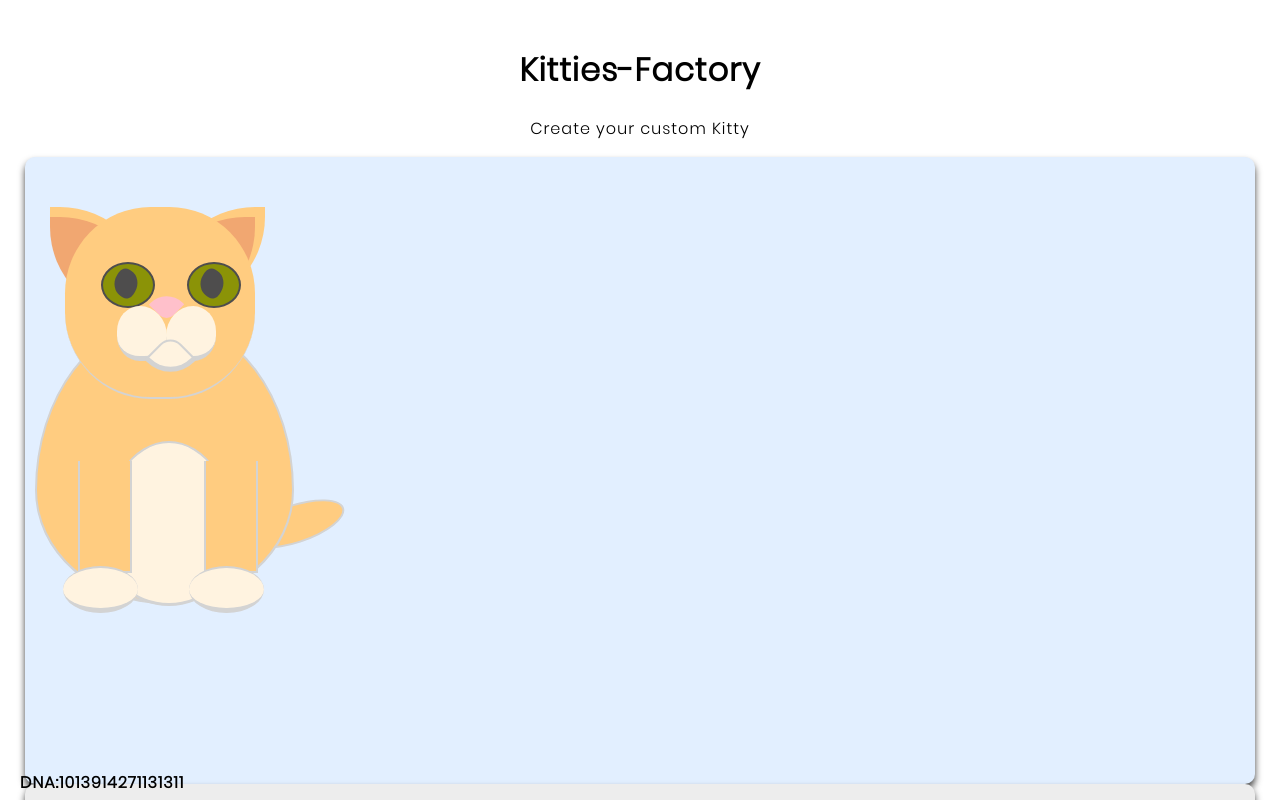
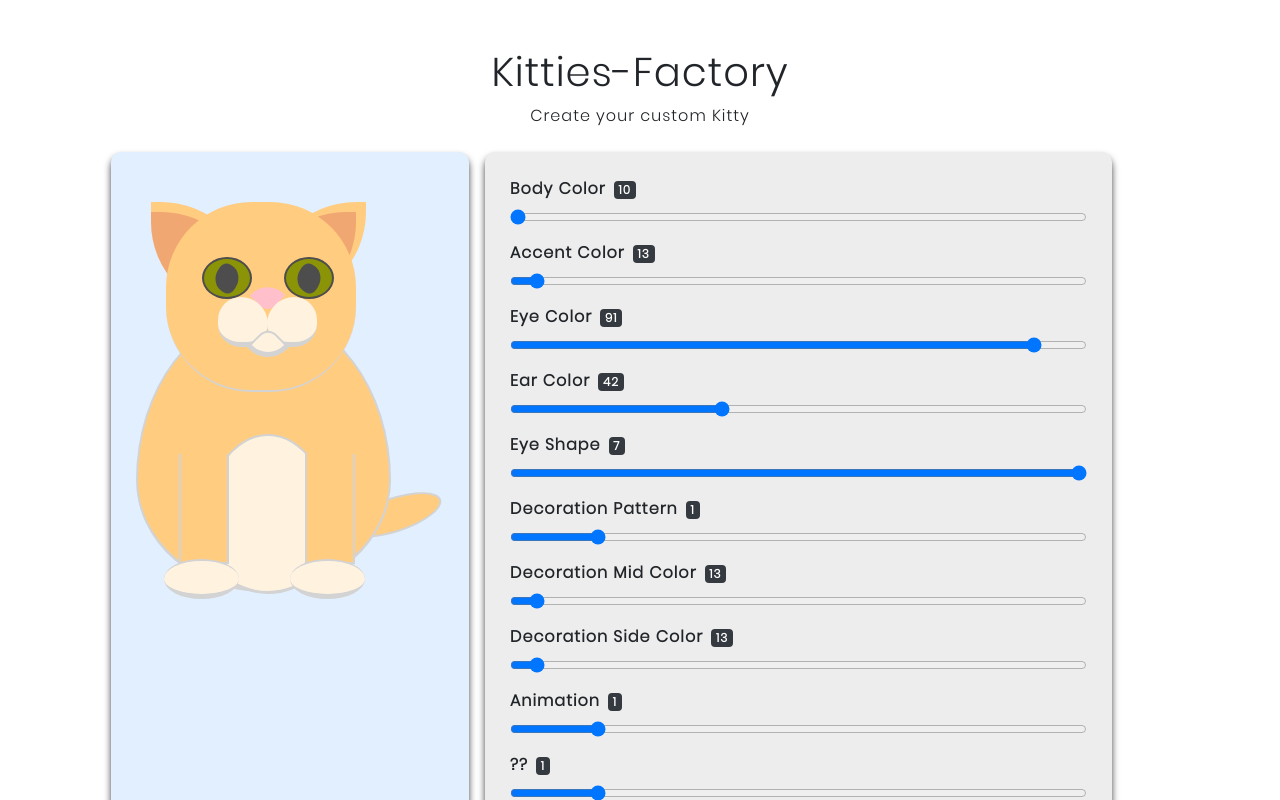
Before and after one commit to jermay/crypto-kitties, a React (Create React App) app: page / in a window 1280 px wide. Shown: the top 800 px of the page. Built offline with nearby package versions, Linux system fonts and the light colour scheme.

Commit message:
Fixes: boostrap styles * react-bootstrap components now display properly too

```diff
--- a/public/index.html
+++ b/public/index.html
@@ -30,6 +30,7 @@
   <!-- <script src="node_modules/web3/dist/web3.min.js"></script> -->
   <!-- <script src="node_modules/moment/moment.js"></script> -->
 
+  <link rel="stylesheet" href="https://stackpath.bootstrapcdn.com/bootstrap/4.5.0/css/bootstrap.min.css" integrity="sha384-9aIt2nRpC12Uk9gS9baDl411NQApFmC26EwAOH8WgZl5MYYxFfc+NcPb1dKGj7Sk" crossorigin="anonymous">
   <!-- <link rel="stylesheet" href="../node_modules/bootstrap/dist/css/bootstrap.min.css">
   <link rel="stylesheet" href="css/mystyle.css">
   <link rel="stylesheet" href="css/cats.css">
--- a/src/components/CatSettings.jsx
+++ b/src/components/CatSettings.jsx
@@ -1,6 +1,7 @@
 import React from 'react';
 import './css/factory.css';
 import './css/mystyle.css';
+import { Badge } from 'react-bootstrap';
 
 export default function CatSettings(props) {
   // console.log('catsettings props: ', props);
@@ -33,12 +34,12 @@ export default function CatSettings(props) {
       <div id="catColors">
         {
           props.dna.cattributes.map(cattribute => (
-            <div className="form-group" key={'dna-setting-' + cattribute.name}>
+            <div className="form-group" key={cattribute.name}>
               <label htmlFor="formControlRange">
                 <b>{cattribute.displayName}</b>
-                <span className="badge badge-dark ml-2" id="headcode">
+                <Badge variant="dark" className="ml-2" id="headcode">
                   {cattribute.value}
-                </span>
+                </Badge>
               </label>
               <input type="range" className="form-control-range"
                 id={cattribute.name}
--- a/src/components/DnaViewer.jsx
+++ b/src/components/DnaViewer.jsx
@@ -1,17 +1,28 @@
 import React from 'react';
+import styled from 'styled-components';
+
+const Div = styled.div`
+    position: absolute;
+    left: 20px;
+    bottom: 5px;
+`;
+
+const Span = styled.span`
+    margin-left: 0.25rem;
+`;
 
 export default function DnaViewer(props) {
 
     return (
-        <div className="dnaDiv" id="catDNA">
+        <Div id="catDNA">
             <b>
                 DNA:
                 {
                     props.dna.cattributes.map(cattribute =>
-                        <span key={cattribute.name}>{cattribute.value}</span>
+                        <Span key={cattribute.name}>{cattribute.value}</Span>
                     )
                 }
             </b>
-        </div>
+        </Div>
     )
 }
```
